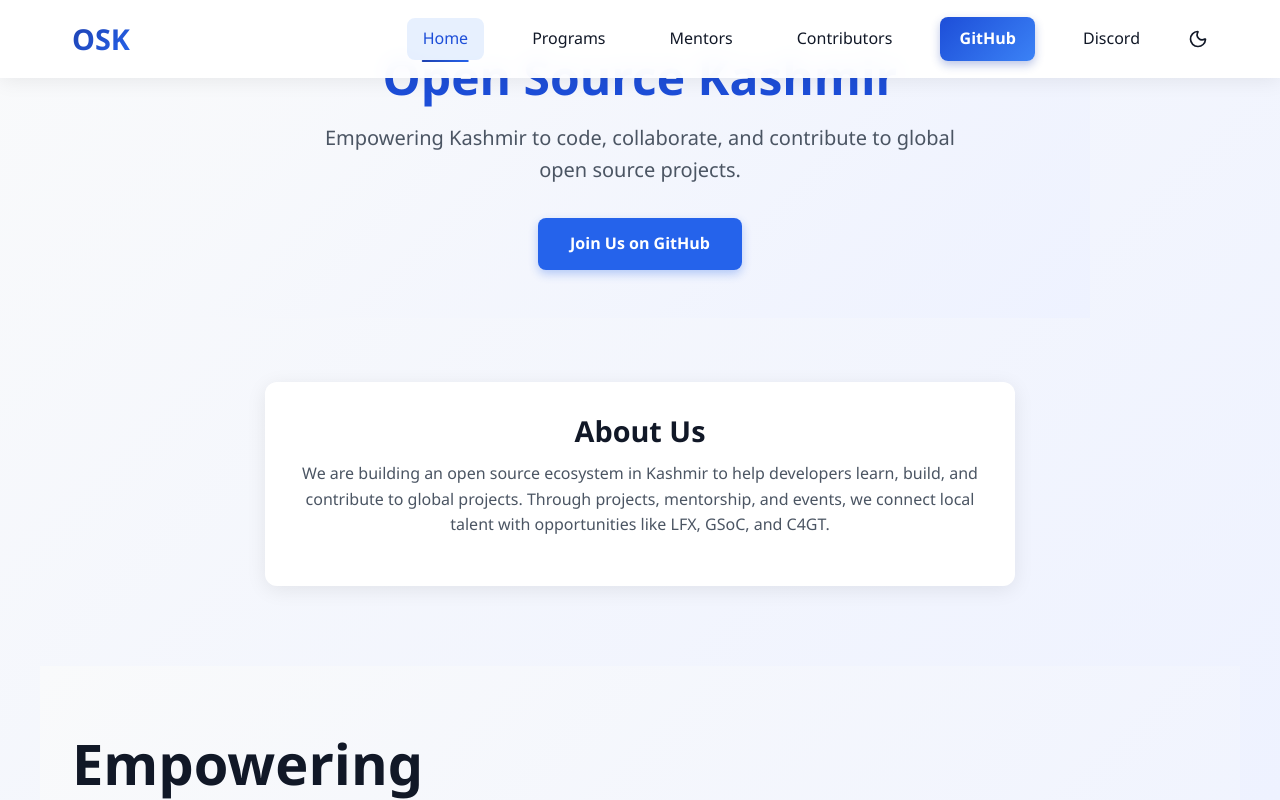
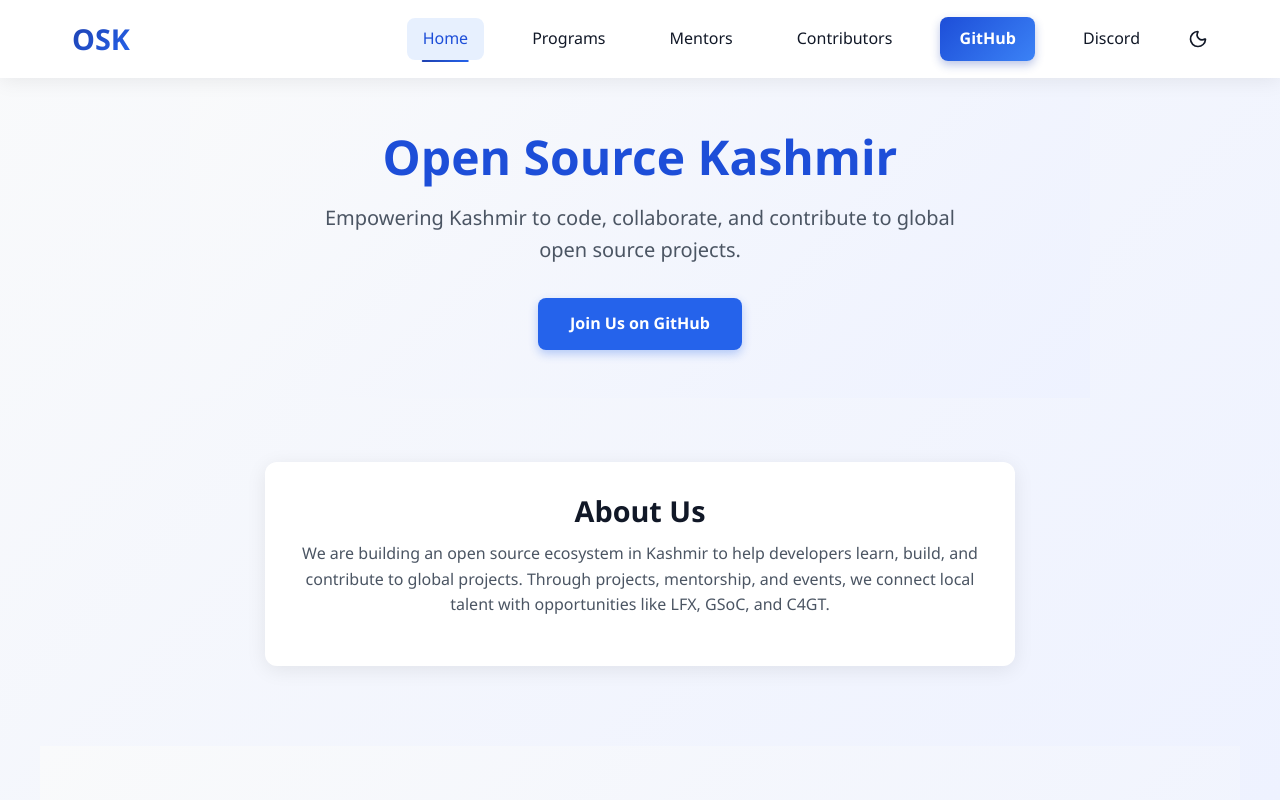
Before and after one commit to nitin-999-code/osk, a React (Vite) app: page / in a window 1280 px wide. Built offline with nearby package versions, Linux system fonts and the light colour scheme.

Commit message:
Fix navbar overlap issue by adding padding-top to main content

```diff
--- a/src/App.css
+++ b/src/App.css
@@ -7,6 +7,7 @@
 
 .main-content {
   flex: 1;
+  padding-top: 80px; /* Add padding to prevent navbar overlap */
 }
 
 /* Global Reset and Base Styles */
```
